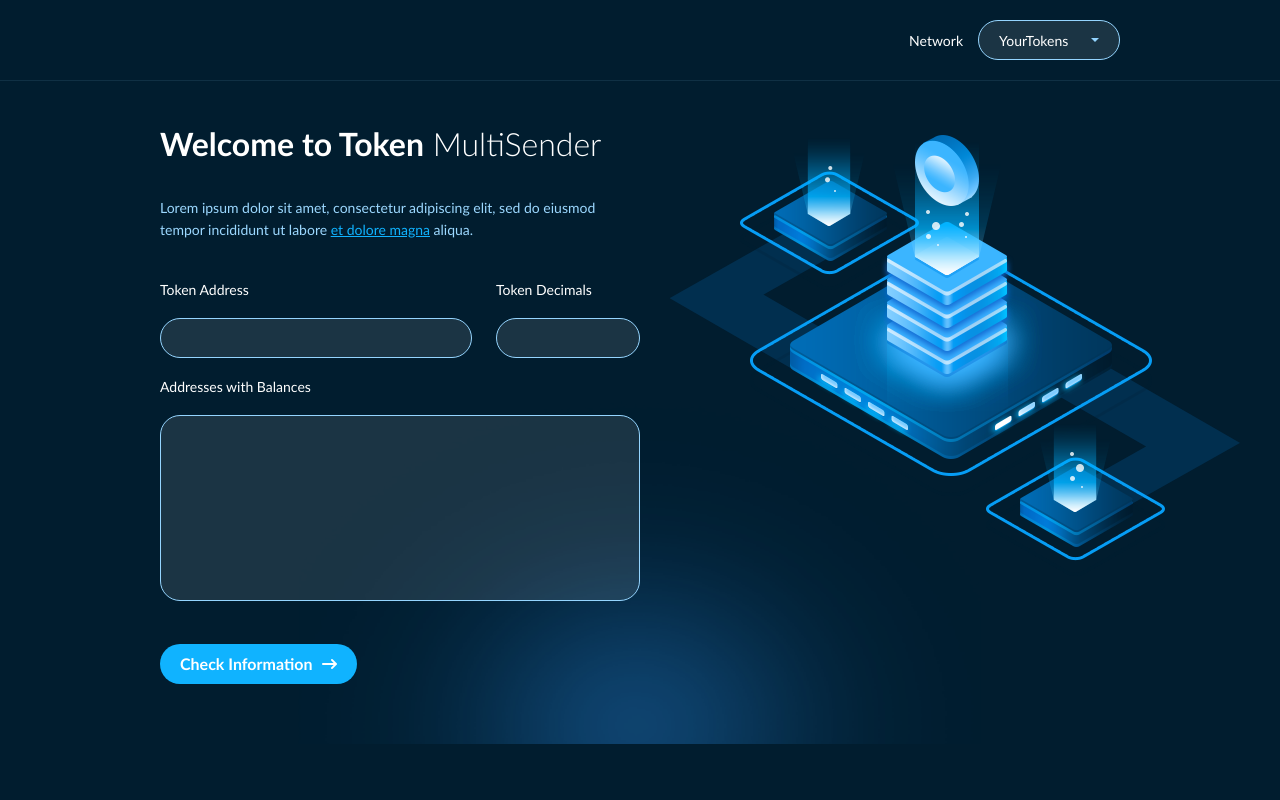
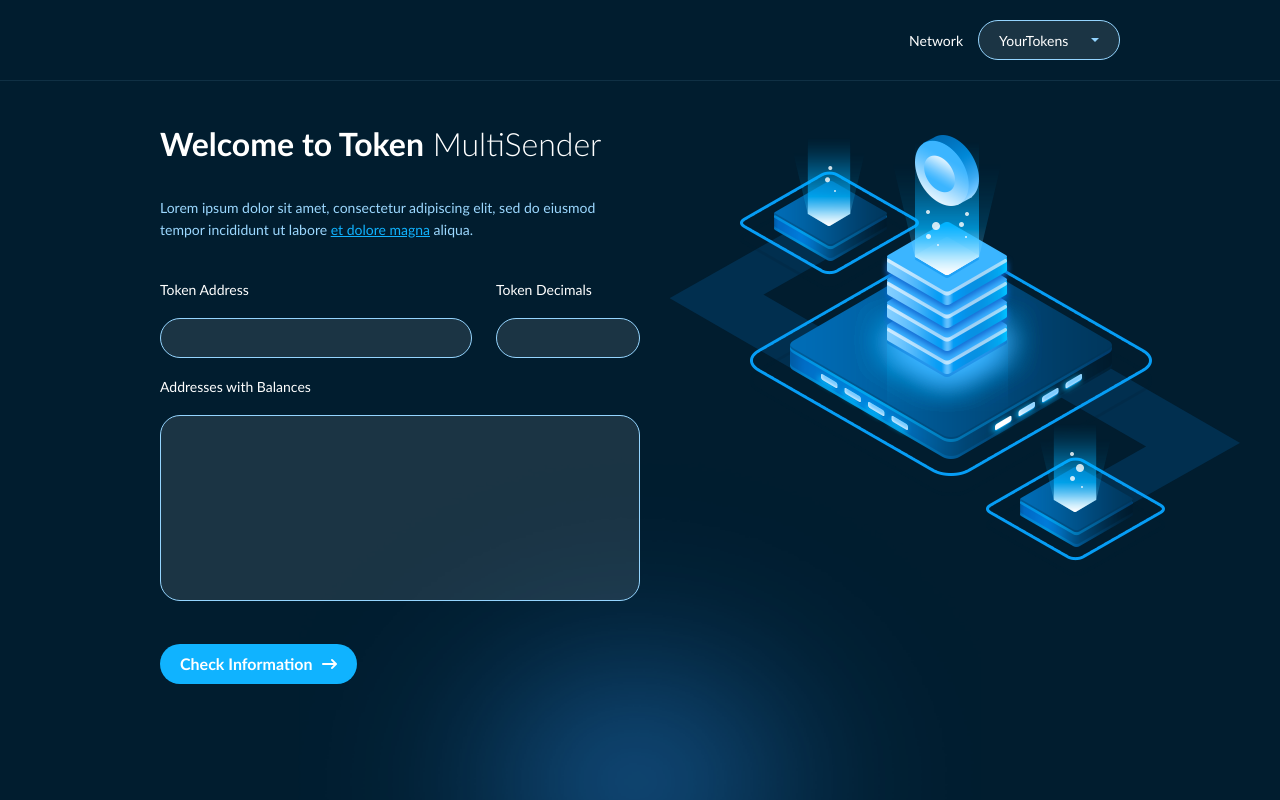
Before and after one commit to enjoyandlove/Token, a React (Create React App) app: page / in a window 1280 px wide. Built offline with nearby package versions, Linux system fonts and the light colour scheme.

Commit message:
Fix light

```diff
--- a/src/assets/stylesheets/application/base.scss
+++ b/src/assets/stylesheets/application/base.scss
@@ -8,14 +8,12 @@ p, h1, h2, h3 {
 
 html {
   height: 100%;
-  background-color: #011d2f;
 }
 
 body {
-  min-height: 638px;
-  padding-bottom: 60px;
+  position: relative;
+  min-height: 100%;
   box-sizing: border-box;
-  position: relative;
   background-color: #011d2f;
 
   &:after {
@@ -70,6 +68,8 @@ strong {
   @extend %container;
 
   &_bg {
+    padding-bottom: 60px;
+
     &:before {
       @include image-2x('../images/illustration@2x.png');
       content: '';
```
Also changed, not shown: src/assets/stylesheets/application.css.
